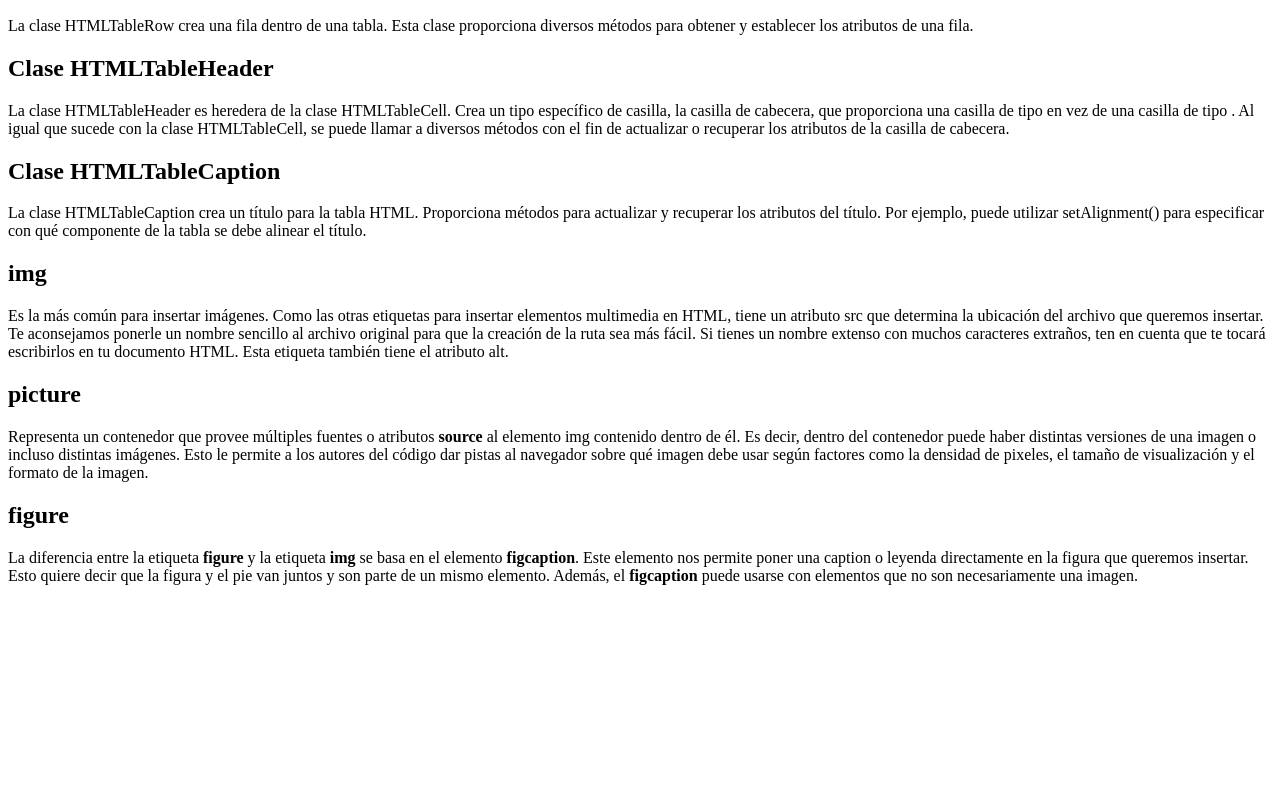
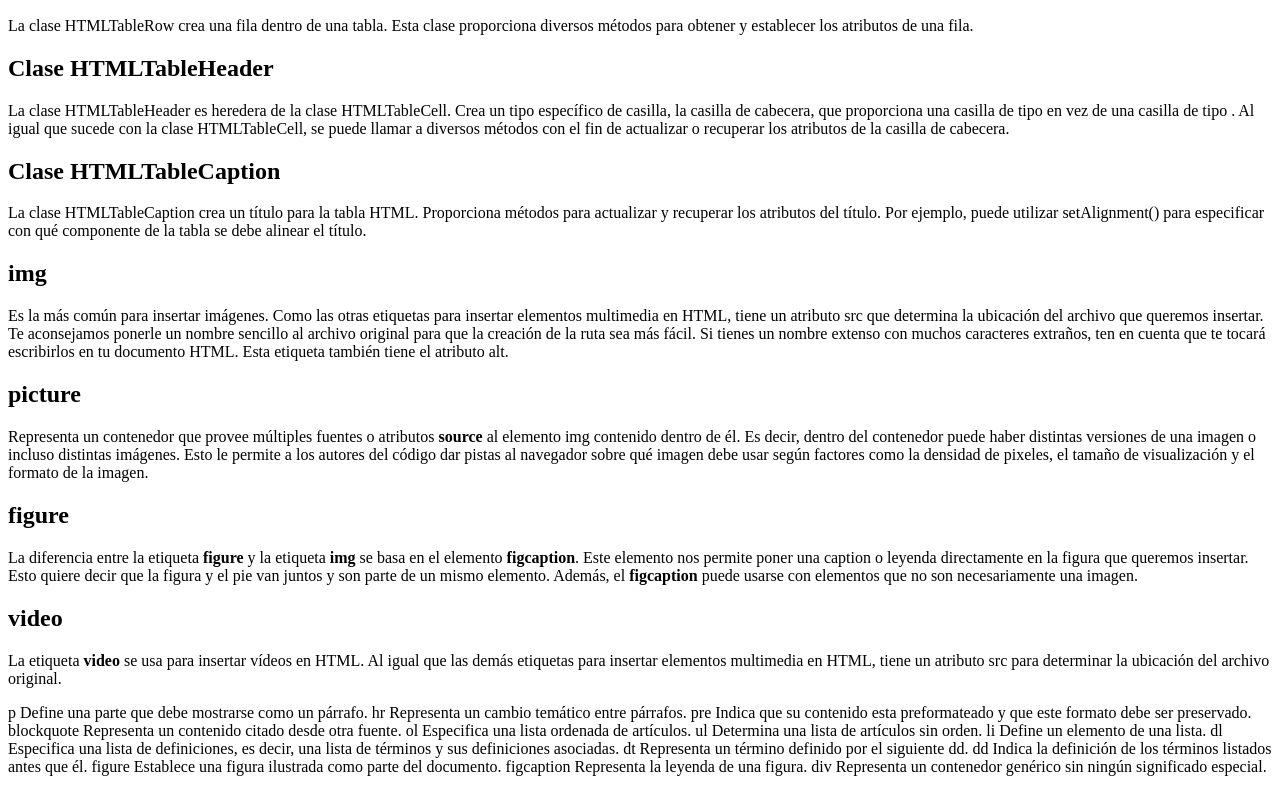
Before and after one commit to MiguelFernandoVasquezMonsalveCampus/HTML-inicio, a plain HTML site: page index.html in a window 1280 px wide. Shown: the part 493-1285 px from the top of the page. Before the commit the page ends 1094 px from the top, so only its background shows below. Drawn offline with Linux system fonts and the light colour scheme.

Commit message:
etiquetas de texto

```diff
--- a/index.html
+++ b/index.html
@@ -61,6 +61,29 @@
 
     <p> La diferencia entre la etiqueta <strong>figure</strong>  y la etiqueta <strong>img</strong> se basa en el elemento <strong>figcaption</strong>. Este elemento nos permite poner una caption o leyenda directamente en la figura que queremos insertar. Esto quiere decir que la figura y el pie van juntos y son parte de un mismo elemento. Además, el <strong>figcaption</strong> puede usarse con elementos que no son necesariamente una imagen. </p>
 
+    <h2>video</h2>
+
+    <p> La etiqueta <strong>video</strong> se usa para insertar vídeos en HTML. Al igual que las demás etiquetas para insertar elementos multimedia en HTML, tiene un atributo src para determinar la ubicación del archivo original. </p>
+
+
+    <!--  Etiquetas de textos  -->
+
+    <p>
+
+        p 	    Define una parte que debe mostrarse como un párrafo.
+        hr 	    Representa un cambio temático entre párrafos.
+        pre 	Indica que su contenido esta preformateado y que este formato debe ser preservado.
+        blockquote   	Representa un contenido citado desde otra fuente.
+        ol   	Especifica una lista ordenada de artículos.
+        ul   	Determina una lista de artículos sin orden.
+        li   	Define un elemento de una lista.
+        dl   	Especifica una lista de definiciones, es decir, una lista de términos y sus definiciones asociadas.
+        dt   	Representa un término definido por el siguiente dd.
+        dd   	Indica la definición de los términos listados antes que él.
+        figure 	Establece una figura ilustrada como parte  del documento.
+        figcaption   	Representa la leyenda de una figura.
+        div 	Representa un contenedor genérico sin ningún significado especial.
+    </p>
 
 
 </body>
```
